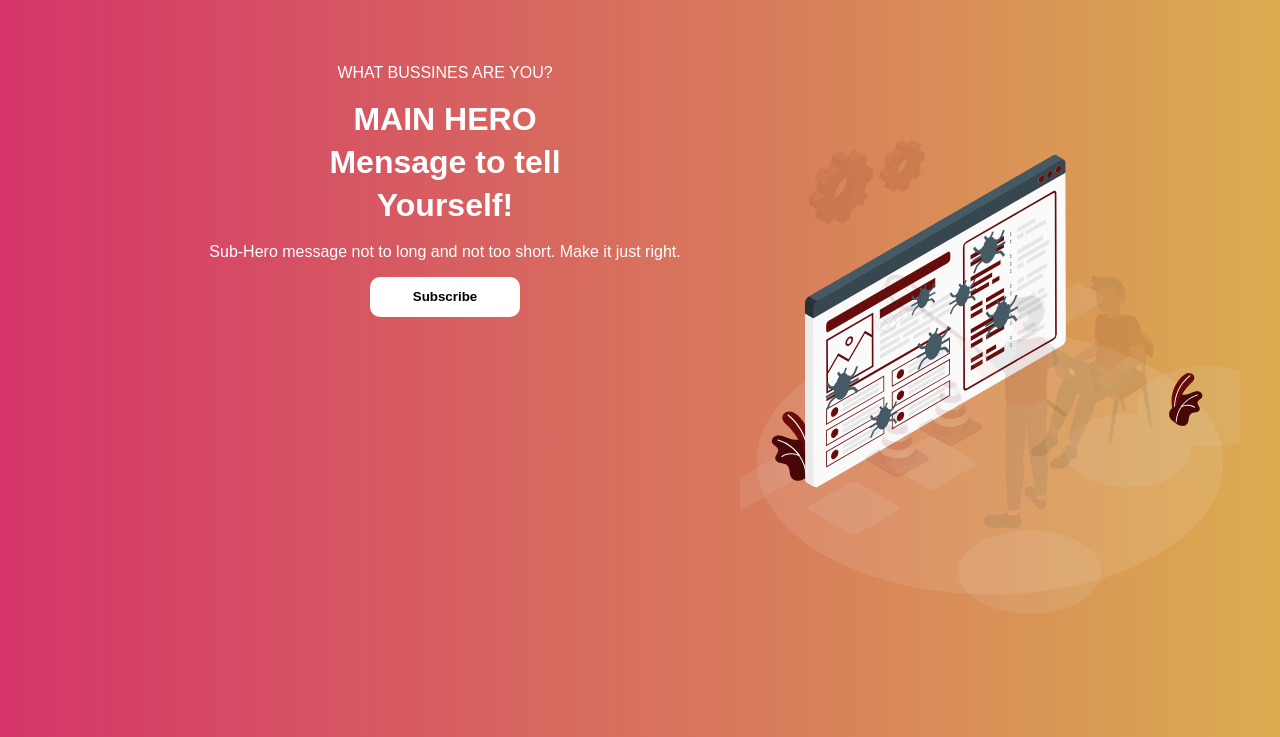
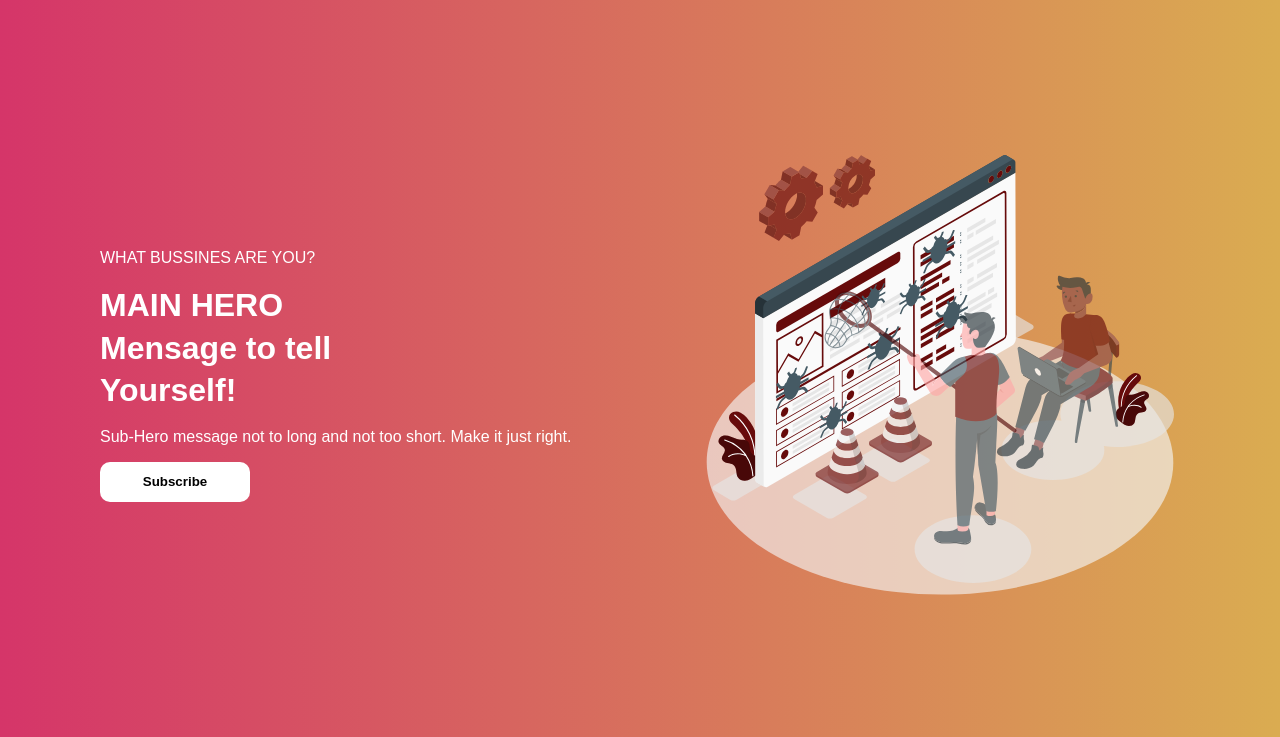
Before and after one commit to jGuilhermeB/Fly-collgue, a plain HTML site: page aula1/index.html in a window 1280 px wide. Shown: the part 63-800 px from the top of the page. Drawn offline with Linux system fonts and the light colour scheme.

Commit message:
fix: colocando as divs esquerda e direita centralizadas

```diff
--- a/aula1/style.css
+++ b/aula1/style.css
@@ -67,15 +67,14 @@ body {
   width: 100%;
   height: 100%;
   display: flex;
-  padding: 50px;
 }
 .container main .esquerda{
   width: 50%;
   height: 100%;
   display: flex;
   flex-direction: column;
+  justify-content: center;
   padding-left: 100px;
-  align-items: center;
   color: white;
 }
 .container main .esquerda h1{
```
